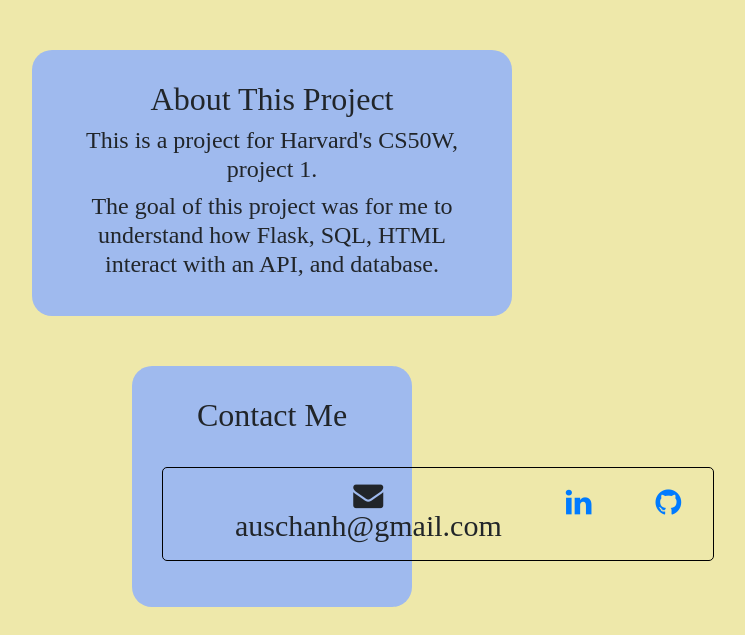
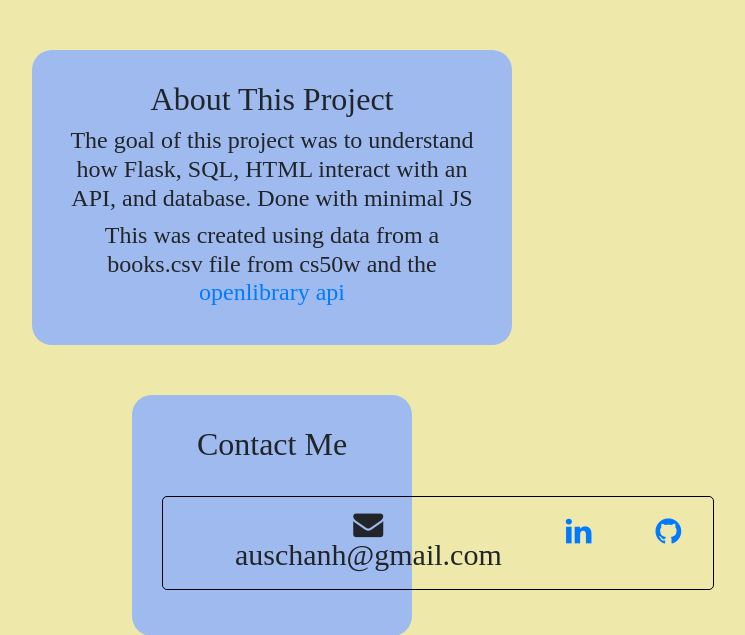
Before and after one commit to auschanh/Book-Reviews, a Flask app: page /contact in a window 1280 px wide. Shown: the part 56-691 px from the top of the page, without its empty margins (368-1113 px from the left). Run offline with Flask 2, Linux system fonts and the light colour scheme; some libraries are stand-ins or nearby versions; some web fonts are replaced.

Commit message:
updated contacts page

```diff
--- a/templates/contact.html
+++ b/templates/contact.html
@@ -8,8 +8,8 @@
 <div class="contact">
 
         <h2> About This Project </h2>
-        <h4> This is a project for Harvard's CS50W, project 1.</h4>
-        <h4> The goal of this project was for me to understand how Flask, SQL, HTML interact with an API, and database. </h4>
+        <h4> The goal of this project was to understand how Flask, SQL, HTML interact with an API, and database. Done with minimal JS</h4>
+        <h4> This was created using data from a books.csv file from cs50w and the <a href="https://openlibrary.org/developers/api">openlibrary api</a></h4>
 
     </div>
     <div class="social-contact">
```
